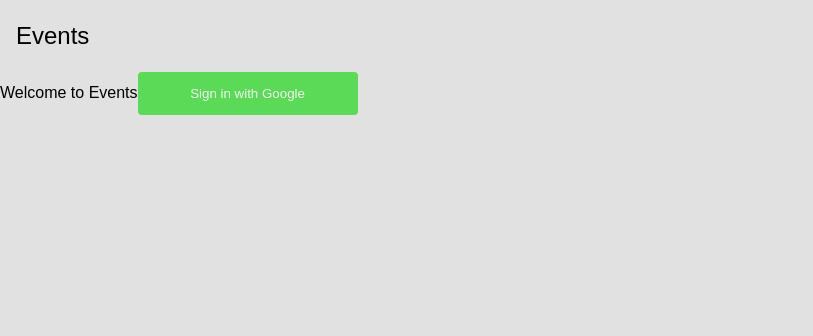
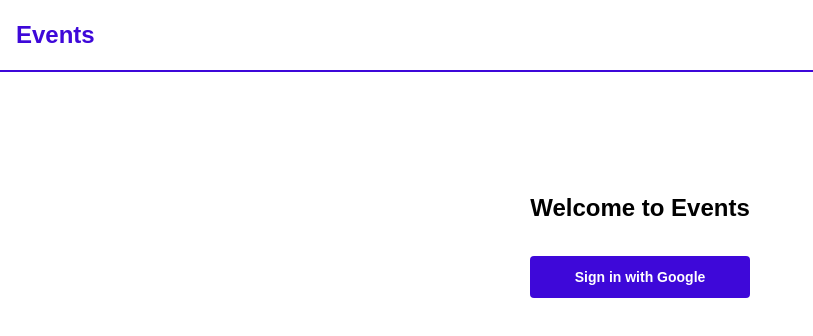
Before and after one commit to apersic/google-events, a React (Create React App) app: page /login in a window 1280 px wide. Shown: the top 336 px of the page, without its empty margins (0-813 px from the left). Built offline with nearby package versions, Linux system fonts and the light colour scheme.

Commit message:
Add basic styling

```diff
--- a/src/pages/events/EventsPage.styles.ts
+++ /dev/null
@@ -1,21 +0,0 @@
-import styled from "styled-components";
-import { colors } from "../../shared/styles/base/colors";
-import { responsive } from "../../shared/styles/utils/responsive";
-import { fonts } from "../../shared/styles/base/fonts";
-
-export const MainLayout = styled.div`
-  width: 100vw;
-  height: 100vh;
-  background-color: ${colors.grey2};
-`;
-
-export const PageTitle = styled.h1`
-  font-size: ${fonts.title};
-  font-weight: ${fonts.fontWeightBold};
-  margin: 32px 0;
-  text-align: left;
-
-  ${responsive.tablet_portrait} {
-    font-size: ${fonts.title.fontSizeMobile};
-  }
-`;
--- a/src/pages/events/EventsPage.tsx
+++ b/src/pages/events/EventsPage.tsx
@@ -1,8 +1,9 @@
-import { PageTitle } from "./EventsPage.styles";
 import { useSelector } from "react-redux";
 import { StoreState } from "../../store/types";
 import { useEffect } from "react";
 import { useNavigate } from "react-router-dom";
+import { PageTitle } from "../../shared/styles/styles";
+import { LOGIN_PAGE } from "../../routers/routeNames";
 
 export const EventsPage = () => {
   const user = useSelector((state: StoreState) => state.userReducer.user);
@@ -10,7 +11,7 @@ export const EventsPage = () => {
 
   useEffect(() => {
     if (!user) {
-      navigate("/login");
+      navigate(LOGIN_PAGE);
     }
   }, [user]);
 
--- /dev/null
+++ b/src/pages/login/LoginPage.styles.tsx
@@ -0,0 +1,16 @@
+import styled from "styled-components";
+import { responsive } from "../../shared/styles/utils/responsive";
+
+export const LoginPage = styled.div`
+  width: 100%;
+  display: flex;
+  align-items: center;
+  justify-content: center;
+  flex-direction: column;
+  gap: 32px;
+  margin-top: 120px;
+
+  ${responsive.phone} {
+    padding: 0 16px;
+  }
+`;
--- a/src/pages/login/LoginPage.tsx
+++ b/src/pages/login/LoginPage.tsx
@@ -4,6 +4,9 @@ import { Button } from "../../shared/components/Button/Button";
 import { useEffect } from "react";
 import { useSelector } from "react-redux";
 import { StoreState } from "../../store/types";
+import * as S from "./LoginPage.styles";
+import { PageTitle } from "../../shared/styles/styles";
+import { HOME_PAGE } from "../../routers/routeNames";
 
 export const LoginPage = () => {
   const user = useSelector((state: StoreState) => state.userReducer.user);
@@ -12,14 +15,14 @@ export const LoginPage = () => {
 
   useEffect(() => {
     if (user) {
-      navigate("/");
+      navigate(HOME_PAGE);
     }
   }, [user]);
 
   return (
-    <div>
-      <span>Welcome to Events</span>
+    <S.LoginPage>
+      <PageTitle>Welcome to Events</PageTitle>
       <Button onClick={login} label="Sign in with Google" />
-    </div>
+    </S.LoginPage>
   );
 };
--- a/src/routers/Router.tsx
+++ b/src/routers/Router.tsx
@@ -3,14 +3,15 @@ import { EventsPage } from "../pages/events/EventsPage";
 import { LoginPage } from "../pages/login/LoginPage";
 import { Dashboard } from "../shared/components/Dashboard/Dashboard";
 import { BrowserRouter } from "react-router-dom";
+import { HOME_PAGE, LOGIN_PAGE } from "./routeNames";
 
 const Router = () => {
   return (
     <BrowserRouter>
       <Routes>
-        <Route path="/" element={<Dashboard />}>
-          <Route path="/" element={<EventsPage />} />
-          <Route path="login" element={<LoginPage />} />
+        <Route path={HOME_PAGE} element={<Dashboard />}>
+          <Route path={HOME_PAGE} element={<EventsPage />} />
+          <Route path={LOGIN_PAGE} element={<LoginPage />} />
         </Route>
       </Routes>
     </BrowserRouter>
--- /dev/null
+++ b/src/routers/routeNames.ts
@@ -0,0 +1,3 @@
+export const HOME_PAGE = "/";
+
+export const LOGIN_PAGE = "/login";
--- a/src/shared/components/Button/Button.styles.tsx
+++ b/src/shared/components/Button/Button.styles.tsx
@@ -7,29 +7,18 @@ export const Button = styled.button`
   border-radius: 4px;
   border: 0;
   color: ${colors.white};
-    background-color: ${colors.sucess};
+  background-color: ${colors.primary};
   padding: 14px 24px;
-    font-weight: ${fonts.fontWeightBold},
-    font-size: ${fonts.primaryButton.fontSize},
-    line-height: ${fonts.primaryButton.lineHeight},
-    text-transform: 'none',
-    width: 100%;
+  font-weight: ${fonts.fontWeightBold};
+  font-size: ${fonts.primaryButton.fontSize};
+  line-height: ${fonts.primaryButton.lineHeight};
+  text-transform: "none";
   min-width: 220px;
   cursor: pointer;
 
-    &:disabled {
-        background-color: ${colors.grey2};
-        border: 1px solid ${colors.white};
-    }
-
-    &.secondary {
-        background-color: transparent;
-        border: 1px solid ${colors.sucess};
-        color: ${colors.sucess};
-    }
-
   ${responsive.phone} {
+    width: 100%;
     min-width: unset;
-        white-space: nowrap
+    white-space: nowrap;
   }
 `;
--- a/src/shared/components/Dashboard/Dashboard.tsx
+++ b/src/shared/components/Dashboard/Dashboard.tsx
@@ -1,12 +1,14 @@
 import { Outlet } from "react-router";
 import { NavBar } from "../NavBar/NavBar";
-import { MainLayout } from "../../../pages/events/EventsPage.styles";
+import { MainLayout, PageWrapper } from "../../styles/styles";
 
 export const Dashboard = () => {
   return (
     <MainLayout>
       <NavBar />
-      <Outlet />
+      <PageWrapper>
+        <Outlet />
+      </PageWrapper>
     </MainLayout>
   );
 };
--- a/src/shared/components/NavBar/NavBar.styles.ts
+++ b/src/shared/components/NavBar/NavBar.styles.ts
@@ -1,6 +1,7 @@
 import styled from "styled-components";
 import { fonts } from "../../styles/base/fonts";
 import { responsive } from "../../styles/utils/responsive";
+import { colors } from "../../styles/base/colors";
 
 export const NavBar = styled.div`
   width: 100vw;
@@ -10,6 +11,7 @@ export const NavBar = styled.div`
   justify-content: space-between;
   padding: 0 16px;
   position: relative;
+  border-bottom: ${colors.navBarBorder};
 
   ${responsive.tablet_portrait} {
     padding: 0 12px;
@@ -20,6 +22,8 @@ export const AppName = styled.span`
   display: inline-block;
   font-size: ${fonts.title.fontSize};
   line-height: ${fonts.title.lineHeight};
+  font-weight: ${fonts.fontWeightBold};
+  color: ${colors.primary};
 
   ${responsive.tablet_portrait} {
     font-size: ${fonts.title.fontSizeMobile};
@@ -53,6 +57,7 @@ export const UserOptions = styled.button`
   gap: 16px;
   border: 0;
   cursor: pointer;
+  background: ${colors.transparent};
 `;
 
 export const ProfilePicture = styled.img`
--- a/src/shared/components/Submenu/Submenu.styles.ts
+++ b/src/shared/components/Submenu/Submenu.styles.ts
@@ -27,23 +27,40 @@ export const List = styled.div`
   gap: 4px;
   position: absolute;
   top: 72px;
-  right: 16px;
-  width: 120px;
-
-  ${responsive.tablet_portrait} {
-    right: 12px;
-  }
+  right: 0;
+  width: 220px;
+  border: ${colors.navBarBorder};
+  border-top: 0;
+  border-right: 0;
+  border-radius: 0 0 0 4px;
+  padding: 8px;
+  background: ${colors.white};
 
   ${responsive.phone} {
     right: 0;
     left: 0;
     width: unset;
+    border-left: 0;
+    border-radius: unset;
   }
 `;
 
 export const MenuItem = styled.button`
   border: 0;
   background: ${colors.transparent};
+  color: ${colors.primary};
   padding: 0;
   cursor: pointer;
+  padding: 12px;
+  width: 100%;
+  text-align: right;
+  transition: all 0.4s ease-in-out;
+  box-sizing: border-box;
+  margin-bottom: 12px;
+  border-bottom: ${colors.listItemBorder};
+
+  &:hover {
+    background: ${colors.primary};
+    color: ${colors.white};
+  }
 `;
--- a/src/shared/styles/base/colors.ts
+++ b/src/shared/styles/base/colors.ts
@@ -1,12 +1,17 @@
 export const colors = {
-  white: "#f5f5f5",
-  black: "#000",
-  grey: "rgb(229 229 229)",
-  grey2: "#e1e1e1",
+  primary: "#3E08D9",
+
+  white: "white",
+  black: "black",
+
+  transparent: "transparent",
+
   error: "red",
-  sucess: "#5ada56",
+
   popupBackground: "rgba(0, 0, 0, 0.4)",
   loadingComponent: "#2F78CA",
   toastBoxShadow: "0 4px 8px 0 rgba(0, 0, 0, 0.2)",
-  transparent: "transparent",
+
+  navBarBorder: "2px solid #3E08D9",
+  listItemBorder: "1px solid #3E08D9",
 };
--- /dev/null
+++ b/src/shared/styles/styles.ts
@@ -0,0 +1,29 @@
+import styled from "styled-components";
+import { colors } from "./base/colors";
+import { fonts } from "./base/fonts";
+import { responsive } from "./utils/responsive";
+
+export const MainLayout = styled.div`
+  width: 100vw;
+  height: 100vh;
+  background-color: ${colors.white};
+`;
+
+export const PageWrapper = styled.div`
+  display: flex;
+  flex-direction: column;
+  align-items: center;
+  height: calc(100vh - 72px);
+  width: 100vw;
+`;
+
+export const PageTitle = styled.h1`
+  font-size: ${fonts.title.fontSize};
+  line-height: ${fonts.title.lineHeight};
+  font-weight: ${fonts.fontWeightBold};
+  text-align: left;
+
+  ${responsive.tablet_portrait} {
+    font-size: ${fonts.title.fontSizeMobile};
+  }
+`;
```
Lines whose indentation alone changed are shown as unchanged.
